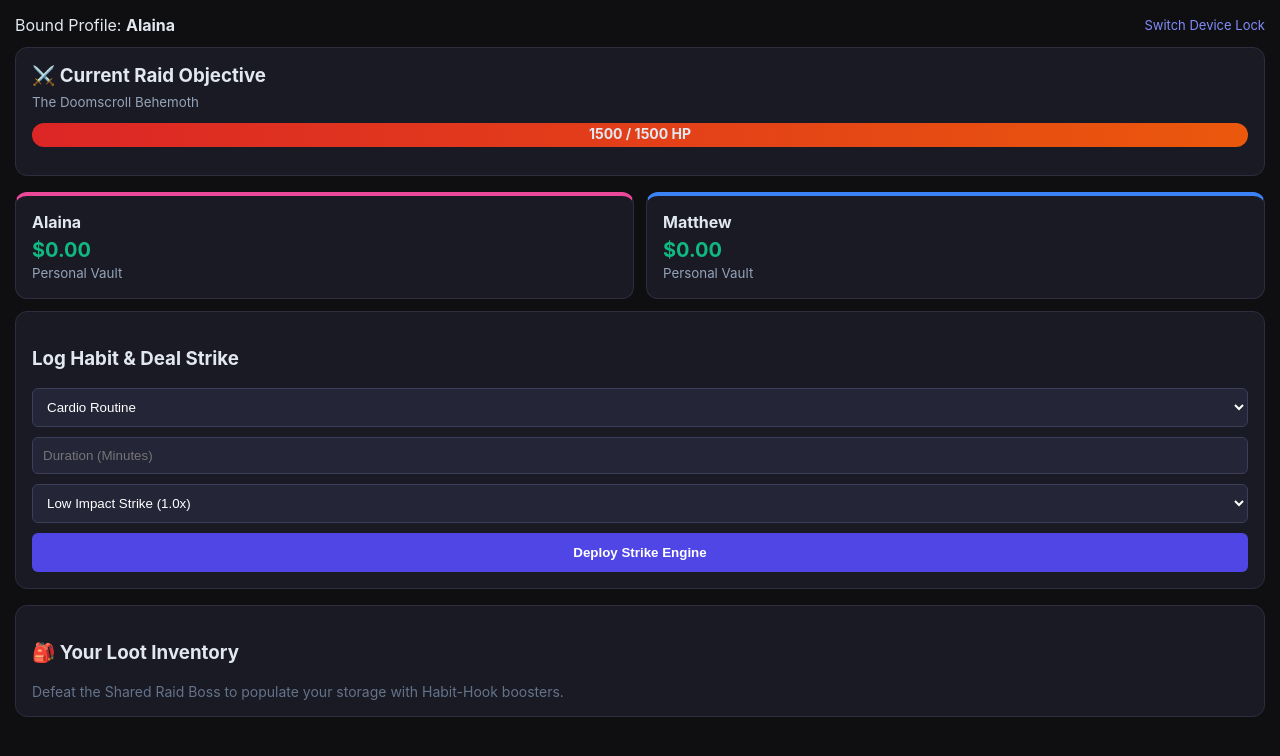
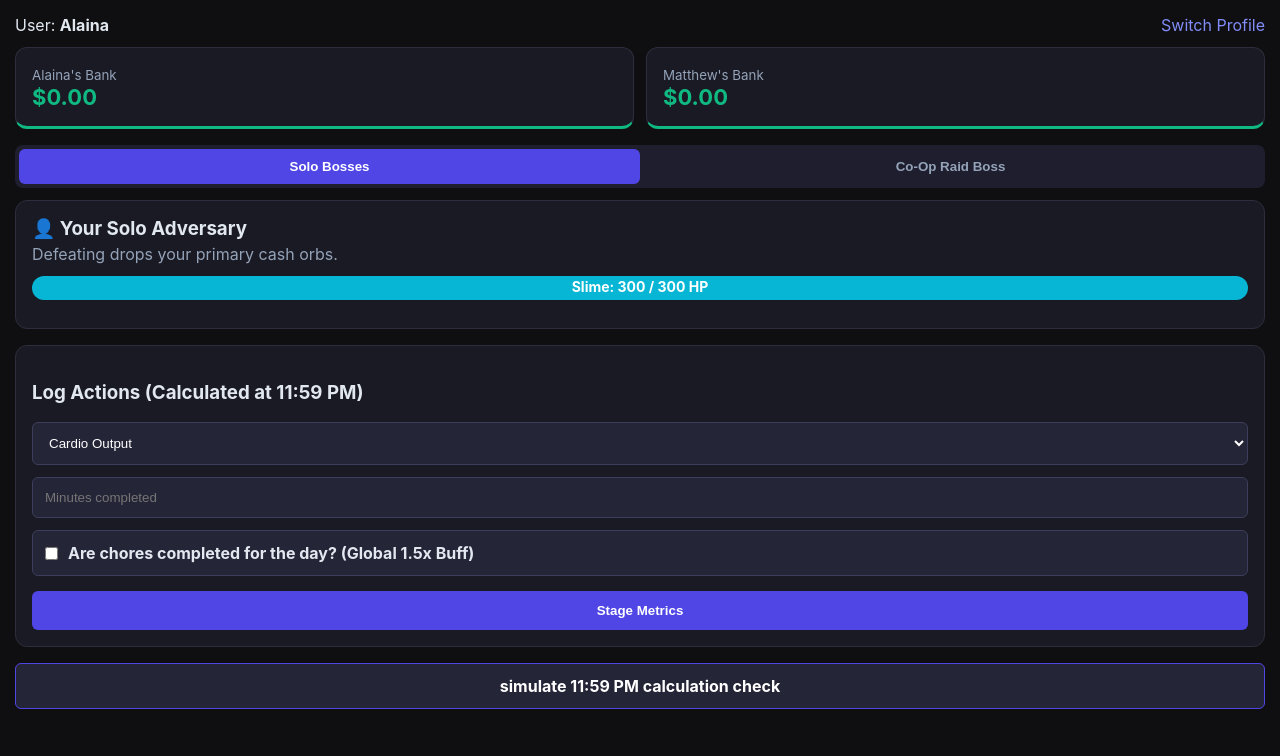
Before and after one commit to maarti2019-blip/habit-rpg, a Flask app: page / in a window 1280 px wide. Shown: the top 756 px of the page. Run offline with Flask 3, Linux system fonts and the light colour scheme; the visitor is signed in with stand-in values (Sample User, id 1); data comes from the database, SQL or seed files in the repository.

Commit message:
Add files via upload
Updated to two sections, one for personal, and one for raid bosses

```diff
--- a/habit_app/templates/index.html
+++ b/habit_app/templates/index.html
@@ -3,114 +3,107 @@
 <head>
     <meta charset="UTF-8">
     <meta name="viewport" content="width=device-width, initial-scale=1.0">
-    <title>Accountability Raid RPG</title>
+    <title>Accountability RPG</title>
     <link rel="manifest" href="/static/manifest.json">
     <style>
-        body { font-family: -apple-system, system-ui, sans-serif; background: #0f0f12; color: #e2e8f0; padding: 15px; margin: 0; }
+        body { font-family: -apple-system, sans-serif; background: #0f0f12; color: #e2e8f0; padding: 15px; margin: 0; }
         .card { background: #1a1a24; border: 1px solid #2d2d3d; border-radius: 12px; padding: 16px; margin-bottom: 16px; }
         .btn { background: #4f46e5; color: #fff; border: none; padding: 12px; font-weight: bold; border-radius: 6px; width: 100%; cursor: pointer; display: block; text-align: center; text-decoration: none; box-sizing: border-box; }
-        .btn-alt { background: #2b2b3a; border: 1px solid #4f46e5; }
         .flex-grid { display: grid; grid-template-columns: 1fr 1fr; gap: 12px; }
+
+        /* Interactive Tab System CSS */
+        .tabs { display: flex; margin-bottom: 12px; background: #1e1e2f; border-radius: 8px; padding: 4px; }
+        .tab-btn { flex: 1; padding: 10px; border: none; background: none; color: #94a3b8; font-weight: bold; cursor: pointer; border-radius: 6px; }
+        .tab-btn.active { background: #4f46e5; color: white; }
+        .tab-content { display: none; }
+        .tab-content.active { display: block; }
+
         .boss-bar { background: #2d2d3d; height: 24px; border-radius: 12px; overflow: hidden; margin: 12px 0; position: relative; }
-        .boss-progress { background: linear-gradient(90deg, #dc2626, #ea580c); height: 100%; transition: width 0.4s ease; }
-        .boss-text { position: absolute; width: 100%; text-align: center; top: 2px; font-weight: bold; font-size: 14px; }
-        .loot-badge { display: inline-block; padding: 4px 8px; font-size: 11px; border-radius: 4px; font-weight: bold; background: #3b82f6; }
-        .item-row { display: flex; justify-content: space-between; align-items: center; border-bottom: 1px solid #2d2d3d; padding: 8px 0; }
-        input, select { background: #252538; color: #fff; border: 1px solid #3d3d5c; padding: 10px; border-radius: 6px; width: 100%; margin-bottom: 10px; box-sizing: border-box; }
+        .boss-progress { height: 100%; transition: width 0.4s ease; }
+        .boss-text { position: absolute; width: 100%; text-align: center; top: 2px; font-weight: bold; font-size: 14px; color: white; }
+        input, select { background: #252538; color: #fff; border: 1px solid #3d3d5c; padding: 12px; border-radius: 6px; width: 100%; margin-bottom: 12px; box-sizing: border-box; }
+        .checkbox-container { display: flex; align-items: center; gap: 10px; margin-bottom: 15px; background: #252538; padding: 12px; border-radius: 6px; border: 1px solid #3d3d5c; }
+        .checkbox-container input { width: auto; margin: 0; }
     </style>
 </head>
 <body>
 
     {% if not current_user %}
     <div class="card" style="text-align: center;">
-        <h2>Identify Account to Bind Device IP</h2>
+        <h2>Device Profile Allocation</h2>
         <div class="flex-grid">
             <a href="/manual_login/Alaina" class="btn">Alaina</a>
-            <a href="/manual_login/Matthew" class="btn btn-alt">Matthew</a>
+            <a href="/manual_login/Matthew" class="btn">Matthew</a>
         </div>
     </div>
     {% else %}
 
-    <div style="display:flex; justify-content: space-between; margin-bottom:12px; align-items:center;">
-        <span>Bound Profile: <strong>{{ current_user.username }}</strong></span>
-        <a href="/manual_login/{% if current_user.username == 'Alaina' %}Matthew{% else %}Alaina{% endif %}" style="color:#818cf8; text-decoration:none; font-size:13px;">Switch Device Lock</a>
+    <div style="display:flex; justify-content: space-between; margin-bottom:12px;">
+        <span>User: <strong>{{ current_user.username }}</strong></span>
+        <a href="/manual_login/{% if current_user.username == 'Alaina' %}Matthew{% else %}Alaina{% endif %}" style="color:#818cf8; text-decoration:none;">Switch Profile</a>
     </div>
 
-    <div class="card">
-        <h3 style="margin:0 0 4px 0;">⚔️ Current Raid Objective</h3>
-        <small style="color:#94a3b8;">{{ boss.name }}</small>
-        <div class="boss-bar">
-            <div class="boss-progress" style="width: {{ (boss.current_hp / boss.max_hp) * 100 }}%;"></div>
-            <div class="boss-text">{{ boss.current_hp | int }} / {{ boss.max_hp | int }} HP</div>
-        </div>
-    </div>
-
-    <div class="flex-grid">
+    <div class="flex-grid" style="margin-bottom: 16px;">
         {% for p in players %}
-        <div class="card" style="margin-bottom:12px; border-top: 4px solid {% if p.username == 'Alaina' %}#ec4899{% else %}#3b82f6{% endif %};">
-            <h4 style="margin:0;">{{ p.username }}</h4>
-            <div style="font-size:20px; font-weight:bold; color:#10b981; margin-top:6px;">${{ "%.2f"|format(p.gold_balance) }}</div>
-            <small style="color:#94a3b8;">Personal Vault</small>
+        <div class="card" style="margin:0; border-bottom: 3px solid #10b981;">
+            <small style="color:#94a3b8;">{{ p.username }}'s Bank</small>
+            <div style="font-size:22px; font-weight:bold; color:#10b981;">${{ "%.2f"|format(p.gold_balance) }}</div>
         </div>
         {% endfor %}
     </div>
 
+    <div class="tabs">
+        <button class="tab-btn active" onclick="switchTab('solo-tab', this)">Solo Bosses</button>
+        <button class="tab-btn" onclick="switchTab('raid-tab', this)">Co-Op Raid Boss</button>
+    </div>
+
+    <div id="solo-tab" class="tab-content active card">
+        <h3 style="margin:0;">👤 Your Solo Adversary</h3>
+        <p style="color:#94a3b8; margin:4px 0;">Defeating drops your primary cash orbs.</p>
+        <div class="boss-bar">
+            <div class="boss-progress" style="width: {{ (current_user.solo_monster_hp / current_user.solo_monster_max) * 100 }}%; background: #06b6d4;"></div>
+            <div class="boss-text">{{ current_user.solo_monster_name }}: {{ current_user.solo_monster_hp | int }} / {{ current_user.solo_monster_max | int }} HP</div>
+        </div>
+    </div>
+
+    <div id="raid-tab" class="tab-content card">
+        <h3 style="margin:0;">🌋 Shared Co-Op Raid Objective</h3>
+        <p style="color:#94a3b8; margin:4px 0;">Combines daily damage metrics from both players.</p>
+        <div class="boss-bar">
+            <div class="boss-progress" style="width: {{ (boss.current_hp / boss.max_hp) * 100 }}%; background: #dc2626;"></div>
+            <div class="boss-text">{{ boss.name }}: {{ boss.current_hp | int }} / {{ boss.max_hp | int }} HP</div>
+        </div>
+    </div>
+
     <div class="card">
-        <h3>Log Habit & Deal Strike</h3>
-        <form action="/log_activity" method="POST">
-            <select name="type" id="type-select" onchange="toggleIntensity()">
-                <option value="cardio">Cardio Routine</option>
-                <option value="hobby">Productive Hobby Development</option>
-                <option value="screen_time">Time Defeating Doomscrolling Limits</option>
+        <h3>Log Actions (Calculated at 11:59 PM)</h3>
+        <form action="/stage_activity" method="POST">
+            <select name="type">
+                <option value="cardio">Cardio Output</option>
+                <option value="hobby">Hobby Tracking (1.5x Base Mod)</option>
+                <option value="screen_time">Screen Time Management (2.0x Base Mod)</option>
             </select>
+            <input type="number" step="any" name="minutes" placeholder="Minutes completed" required>
 
-            <input type="number" step="any" name="minutes" placeholder="Duration (Minutes)" required>
-
-            <div id="intensity-wrapper">
-                <select name="intensity">
-                    <option value="1.0">Low Impact Strike (1.0x)</option>
-                    <option value="1.5">Medium Intensity Strike (1.5x)</option>
-                    <option value="2.0">High Intensity Strike (2.0x)</option>
-                </select>
+            <div class="checkbox-container">
+                <input type="checkbox" name="chores" id="chores" {% if queue.chores_completed %}checked{% endif %}>
+                <label for="chores"><strong>Are chores completed for the day? (Global 1.5x Buff)</strong></label>
             </div>
 
-            <button type="submit" class="btn">Deploy Strike Engine</button>
+            <button type="submit" class="btn">Stage Metrics</button>
         </form>
     </div>
 
-    <div class="card">
-        <h3>🎒 Your Loot Inventory</h3>
-        {% if not inventory %}
-        <p style="color:#64748b; font-size:14px; margin:0;">Defeat the Shared Raid Boss to populate your storage with Habit-Hook boosters.</p>
-        {% else %}
-            {% for item in inventory %}
-            <div class="item-row">
-                <div>
-                    <div style="font-weight:bold;">{{ item.item_name }}</div>
-                    <small style="color:#94a3b8;">+{{ int((item.multiplier - 1)*100) }}% multiplier to {{ item.category_target }}</small>
-                </div>
-                <div>
-                    {% if item.is_active %}
-                        <span class="loot-badge" style="background:#10b981;">ACTIVE (7D Time Limit)</span>
-                    {% else %}
-                        <a href="/activate_item/{{ item.id }}" class="btn" style="padding:6px 12px; font-size:12px; width:auto;">Equip & Hook</a>
-                    {% endif %}
-                </div>
-            </div>
-            {% endfor %}
-        {% endif %}
+    <div style="margin-bottom: 20px;">
+        <a href="/trigger_midnight_calculation" class="btn" style="background: #252538; border: 1px solid #4f46e5;">simulate 11:59 PM calculation check</a>
     </div>
 
     <script>
-        function toggleIntensity() {
-            var select = document.getElementById('type-select').value;
-            var wrapper = document.getElementById('intensity-wrapper');
-            wrapper.style.display = (select === 'cardio') ? 'block' : 'none';
-        }
-        toggleIntensity();
-
-        if ('serviceWorker' in navigator) {
-            navigator.serviceWorker.register('/static/sw.js');
+        function switchTab(tabId, element) {
+            document.querySelectorAll('.tab-content').forEach(t => t.classList.remove('active'));
+            document.querySelectorAll('.tab-btn').forEach(b => b.classList.remove('active'));
+            document.getElementById(tabId).classList.add('active');
+            element.classList.add('active');
         }
     </script>
     {% endif %}
```
